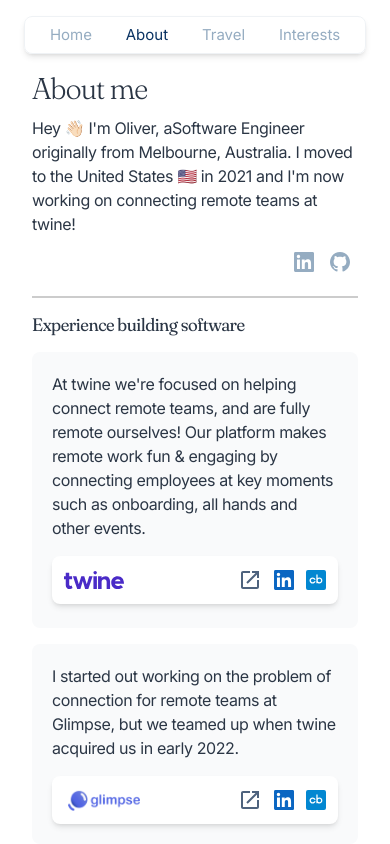
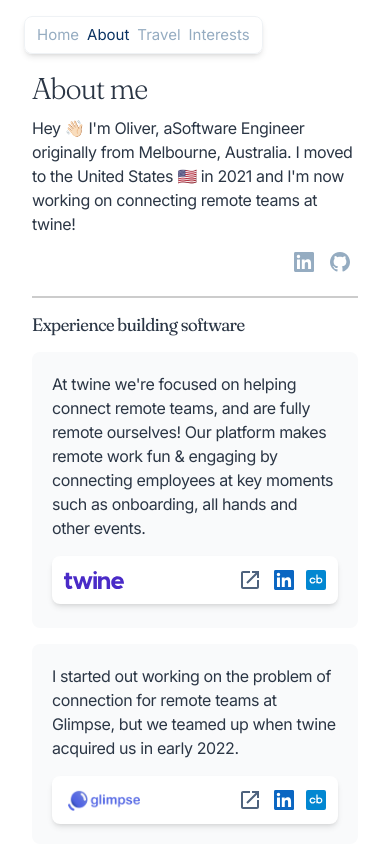
Before and after one commit to om154/omurray.dev, a Next.js app: page /about in a window 390 px wide. Shown: the top 844 px of the page. Built offline with nearby package versions, Linux system fonts and the light colour scheme; no server answers.

Commit message:
add `framer-motion` and some basic animations

```diff
--- a/package.json
+++ b/package.json
@@ -7,6 +7,7 @@
   },
   "dependencies": {
     "classnames": "^2.3.1",
+    "framer-motion": "^10.12.21",
     "next": "^13.4.9",
     "postcss": "^8.4.25",
     "react": "^18.2.0",
--- a/src/components/Greeting/index.tsx
+++ b/src/components/Greeting/index.tsx
@@ -1,8 +1,12 @@
+'use client'
+
 import Link from "next/link";
 import Section from '../Section';
 import { H1 } from '../shared/Text';
+import AnimateDown from "../animations/AnimateDown";
 
 const Greeting = () => (
+  <AnimateDown className='h-full'>
     <Section className="items-center h-full bg-transparent">
       <div className="box-border w-full max-w-5xl mx-auto text-left lg:px-4 text-primary-900">
         <H1 className="mt-0">
@@ -63,6 +67,7 @@
         </H1>
       </div>
     </Section>
+  </AnimateDown>
 );
 
 export default Greeting;
--- a/src/components/Navigation/index.tsx
+++ b/src/components/Navigation/index.tsx
@@ -5,6 +5,8 @@
 import { usePathname } from 'next/navigation'
 import { MouseEventHandler, useEffect, useState } from 'react';
 import ContactLinks from './ContactLinks';
+import AnimateFadeIn from '../animations/AnimateFadeIn';
+import AnimateDown from '../animations/AnimateDown';
 
 export const usePreviousPersistent = (value: any) => {
   const [state, setState] = useState<any>({
@@ -72,6 +74,7 @@
 
   return (
     <div className="sticky top-0 z-10 flex items-center justify-start py-4 isolate md:justify-between">
+      <AnimateDown>
         <nav className='px-2 py-1 border border-solid border-neutral-300 rounded-lg shadow-md  bg-white/70  w-full md:w-[unset]'>
           <ul
             className='flex flex-row flex-wrap justify-around list-none'
@@ -103,10 +106,14 @@
             <LinkListItem onMouseEnter={handleMouseEnter} onMouseLeave={handleMouseLeave} title="Interests" path="/interests" active={pathName === '/interests'} />
           </ul>
         </nav>
+      </AnimateDown>
       <div className='hidden md:flex'>
-        <div className="box-border flex justify-center w-full pl-2 mx-auto text-center rounded-lg bg-white/70">
+        <AnimateFadeIn
+          delay={.6}
+          className="box-border flex justify-center w-full pl-2 mx-auto text-center rounded-lg bg-white/70"
+        >
           <ContactLinks />
-        </div>
+        </AnimateFadeIn>
       </div>
     </div>
   );
--- a/src/components/PhotoHero/index.tsx
+++ b/src/components/PhotoHero/index.tsx
@@ -1,4 +1,7 @@
+'use client'
+
 import Image from "next/image";
+import AnimateDown from "../animations/AnimateDown";
 
 export interface PhotoHeroModel {
   title: string
@@ -16,7 +19,10 @@
   const { title, month, year, emoji, imgSrc } = data;
 
   return (
-    <div className='aspect-[2] sm:col-span-2 p-4 rounded-lg bg-neutral-100 relative flex flex-col justify-center items-center'>
+    <AnimateDown
+      delay={.2}
+      className='aspect-[2] sm:col-span-2 p-4 rounded-lg bg-neutral-100 relative flex flex-col justify-center items-center'
+    >
       <div className='w-full mb-2 text-lg leading-none font-regular text-primary-900 top-4 left-4'>
         <div className='flex flex-row items-center'>
           {emoji && <span className='mr-2 text-2xl'>{emoji}</span>}
@@ -38,7 +44,7 @@
           <Image src={imgSrc[4]} placeholder='blur' alt='japan' height={150} width={95} className='object-cover object-center rounded-xl h-[150px] w-[95px] rounded-tl-sm' />
         </div>
       </div>
-    </div>
+    </AnimateDown>
   )
 }
 
--- /dev/null
+++ b/src/components/animations/AnimateDown.tsx
@@ -0,0 +1,35 @@
+import { ReactNode } from 'react'
+import { motion } from 'framer-motion'
+
+interface Props {
+  children: ReactNode
+  delay?: number
+  className?: string
+}
+
+const AnimateDown = ({ children, className, delay }: Props) => {
+  return (
+    <motion.div
+      initial="hidden"
+      animate="visible"
+      variants={{
+        hidden: {
+          translateY: -10,
+          opacity: 0
+        },
+        visible: {
+          translateY: 0,
+          opacity: 1,
+          transition: {
+            delay
+          }
+        }
+      }}
+      className={className}
+    >
+      {children}
+    </motion.div>
+  )
+}
+
+export default AnimateDown
--- /dev/null
+++ b/src/components/animations/AnimateFadeIn.tsx
@@ -0,0 +1,35 @@
+import { ReactNode } from 'react'
+import { motion } from 'framer-motion'
+
+interface Props {
+  children: ReactNode
+  delay?: number
+  className?: string
+}
+
+const AnimateFadeIn = ({ children, className, delay }: Props) => {
+  return (
+    <motion.div
+      initial="hidden"
+      animate="visible"
+      variants={{
+        hidden: {
+          scale: 0.8,
+          opacity: 0
+        },
+        visible: {
+          scale: 1,
+          opacity: 1,
+          transition: {
+            delay
+          }
+        }
+      }}
+      className={className}
+    >
+      {children}
+    </motion.div>
+  )
+}
+
+export default AnimateFadeIn
```
Also changed, not shown: 1 other file (tests, documents, lock files or other folders). Lines whose indentation alone changed are shown as unchanged.
